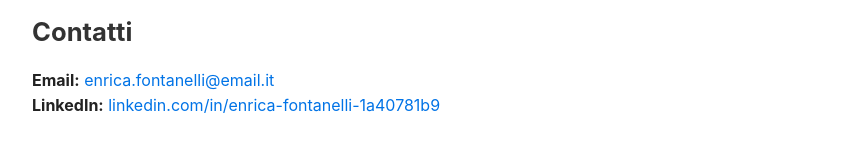
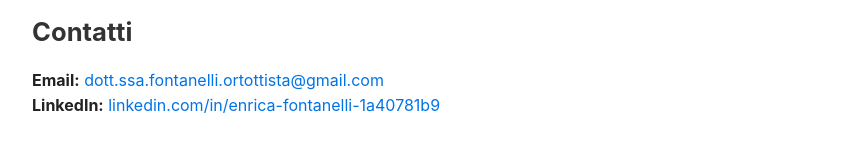
Before and after one commit to EnricaFontanelli/enricafontanelli.github.io, a plain HTML site: page index.html in a window 1280 px wide. Shown: the part 1891-2042 px from the top of the page, without its empty margins (178-1023 px from the left). Drawn offline with Linux system fonts and the light colour scheme.

Commit message:
Update index.html

```diff
--- a/index.html
+++ b/index.html
@@ -121,7 +121,7 @@
     <section>
         <h2>Contatti</h2>
         <p>
-            <strong>Email:</strong> <a href="mailto:enrica.fontanelli@email.it">enrica.fontanelli@email.it</a><br>
+            <strong>Email:</strong> <a href="mailto:dott.ssa.fontanelli.ortottista@gmail.com">dott.ssa.fontanelli.ortottista@gmail.com</a><br>
             <strong>LinkedIn:</strong> <a href="https://www.linkedin.com/in/enrica-fontanelli-1a40781b9/" target="_blank">linkedin.com/in/enrica-fontanelli-1a40781b9</a>
         </p>
     </section>
```
